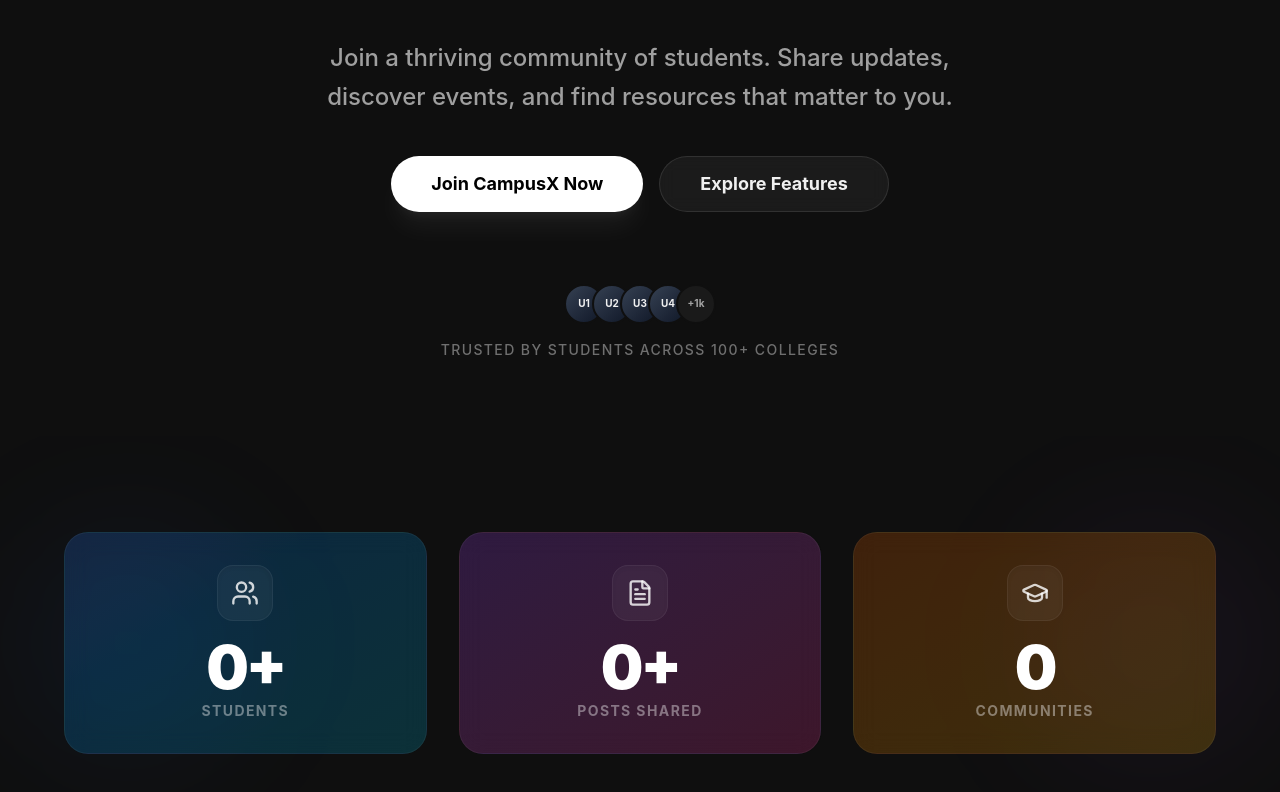
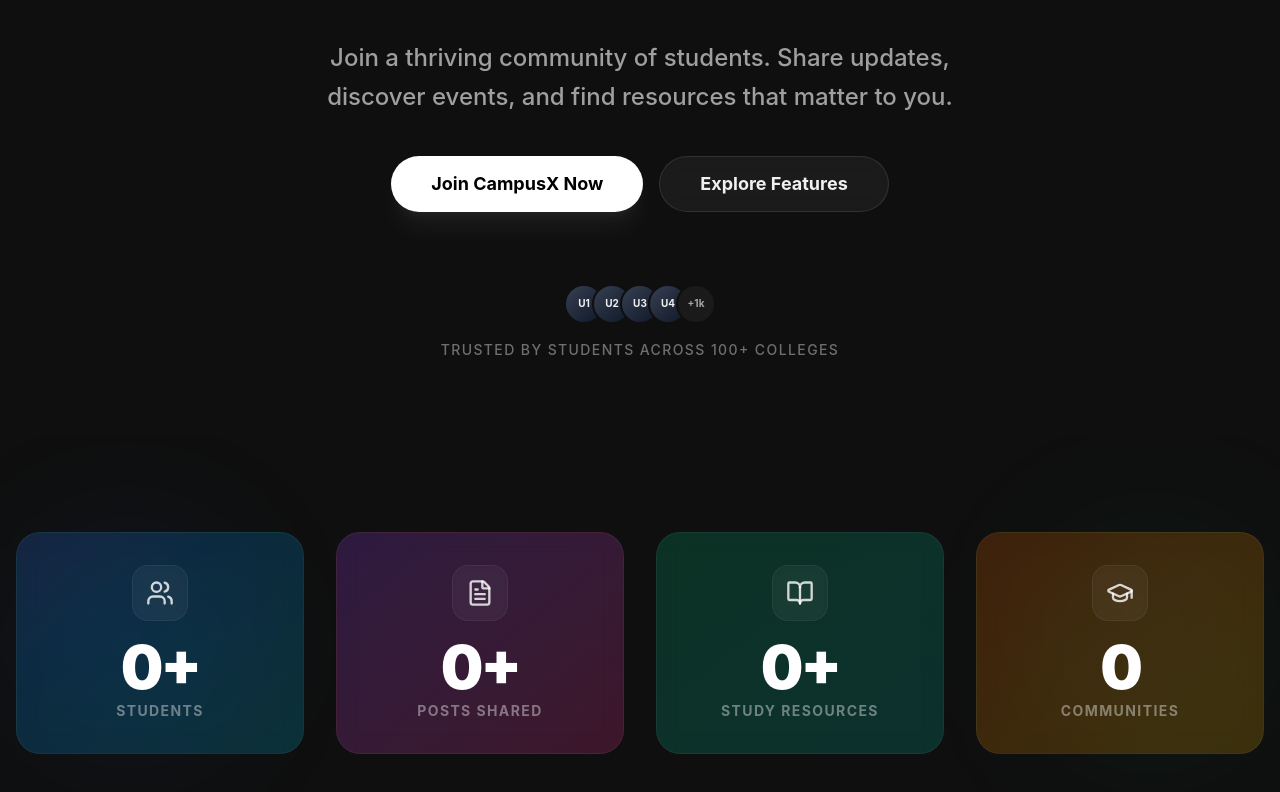
Before and after one commit to user-synax/campusX, a Next.js app: page / in a window 1280 px wide. Shown: the part 364-1156 px from the top of the page. Built offline with nearby package versions, Linux system fonts and the light colour scheme; no server answers; the database is empty.

Commit message:
feat(landing): update stats API and component with real data

```diff
--- a/app/api/public/stats/route.js
+++ b/app/api/public/stats/route.js
@@ -2,42 +2,43 @@
 import connectDB from '@/lib/db';
 import User from '@/models/User';
 import Post from '@/models/Post';
+import Resource from '@/models/Resource';
 import { applyRateLimit } from '@/lib/rate-limit';
-
-// Community model placeholder if it doesn't exist yet, or import it
-// Assuming we might need to handle cases where models aren't fully defined
-import mongoose from 'mongoose';
 
 export async function GET(request) {
   try {
-    // Rate limit: 30 requests/minute per IP
-    const { blocked, response: rateLimitResponse } = applyRateLimit(request, 'public_stats', 30, 60000);
+    // Rate limit: 60 requests/minute for stats
+    const { blocked, response: rateLimitResponse } = applyRateLimit(request, 'public_stats', 60, 60000);
     if (blocked) return rateLimitResponse;
 
     await connectDB();
 
-    // Parallel queries for performance
-    const [users, posts, communitiesArray] = await Promise.all([
+    // Parallel queries for high performance
+    const [users, posts, resources, colleges] = await Promise.all([
       User.countDocuments().lean(),
       Post.countDocuments().lean(),
+      Resource.countDocuments({ status: 'approved' }).lean(),
       User.distinct('college').lean()
     ]);
+
+    // Filter out empty strings from distinct college query
+    const communitiesCount = colleges.filter(c => c && c.trim() !== '').length;
 
     const data = {
       users: users || 0,
       posts: posts || 0,
-      communities: communitiesArray?.length || 0
+      resources: resources || 0,
+      communities: communitiesCount || 0
     };
 
     const response = NextResponse.json(data);
 
-    // Cache for 60 seconds - CDN + browser
+    // Public cache for landing page performance
     response.headers.set('Cache-Control', 'public, s-maxage=60, stale-while-revalidate=30');
 
     return response;
   } catch (error) {
-    console.error('Public stats API error:', error);
-    // Never expose DB errors, return zeros
-    return NextResponse.json({ users: 0, posts: 0, communities: 0 });
+    console.error('[Public Stats API Error]:', error);
+    return NextResponse.json({ users: 0, posts: 0, resources: 0, communities: 0 });
   }
 }
--- a/components/landing/Stats.js
+++ b/components/landing/Stats.js
@@ -2,15 +2,16 @@
 
 import { useEffect, useRef } from 'react'
 import { gsap, shouldAnimate } from '@/lib/gsap-config'
-import { Users, FileText, GraduationCap } from 'lucide-react'
+import { Users, FileText, GraduationCap, BookOpen } from 'lucide-react'
 
-export default function Stats({ users = 0, posts = 0, communities = 0 }) {
+export default function Stats({ users = 0, posts = 0, resources = 0, communities = 0 }) {
   const sectionRef = useRef(null)
   const numberRefs = useRef([])
 
   const STATS_CONFIG = [
     { label: 'Students', value: users, suffix: '+', icon: Users, color: 'from-blue-500/20 to-cyan-500/20' },
     { label: 'Posts Shared', value: posts, suffix: '+', icon: FileText, color: 'from-purple-500/20 to-pink-500/20' },
+    { label: 'Study Resources', value: resources, suffix: '+', icon: BookOpen, color: 'from-emerald-500/20 to-teal-500/20' },
     { label: 'Communities', value: communities, suffix: '', icon: GraduationCap, color: 'from-orange-500/20 to-yellow-500/20' }
   ]
 
@@ -18,7 +19,7 @@
     if (!shouldAnimate()) {
       // No animation — just show values
       numberRefs.current.forEach((el, i) => {
-        if (el) el.textContent = STATS_CONFIG[i].value + STATS_CONFIG[i].suffix
+        if (el && STATS_CONFIG[i]) el.textContent = STATS_CONFIG[i].value + STATS_CONFIG[i].suffix
       })
       return
     }
@@ -48,16 +49,16 @@
 
     if (sectionRef.current) observer.observe(sectionRef.current)
     return () => observer.disconnect()
-  }, [users, posts, communities])
+  }, [users, posts, resources, communities])
 
   return (
     <section className="py-24 px-4 relative overflow-hidden bg-[#0f0f0f]">
       {/* Decorative background elements */}
       <div className="absolute top-1/2 left-0 -translate-y-1/2 w-64 h-64 bg-blue-500/5 rounded-full blur-3xl" />
-      <div className="absolute top-1/2 right-0 -translate-y-1/2 w-64 h-64 bg-purple-500/5 rounded-full blur-3xl" />
+      <div className="absolute top-1/2 right-0 -translate-y-1/2 w-64 h-64 bg-emerald-500/5 rounded-full blur-3xl" />
 
-      <div className="max-w-6xl mx-auto relative z-10">
-        <div className="grid grid-cols-1 md:grid-cols-3 gap-6 md:gap-8" ref={sectionRef}>
+      <div className="max-w-7xl mx-auto relative z-10">
+        <div className="grid grid-cols-1 sm:grid-cols-2 lg:grid-cols-4 gap-6 md:gap-8" ref={sectionRef}>
           {STATS_CONFIG.map((stat, i) => (
             <div
               key={i}
```
